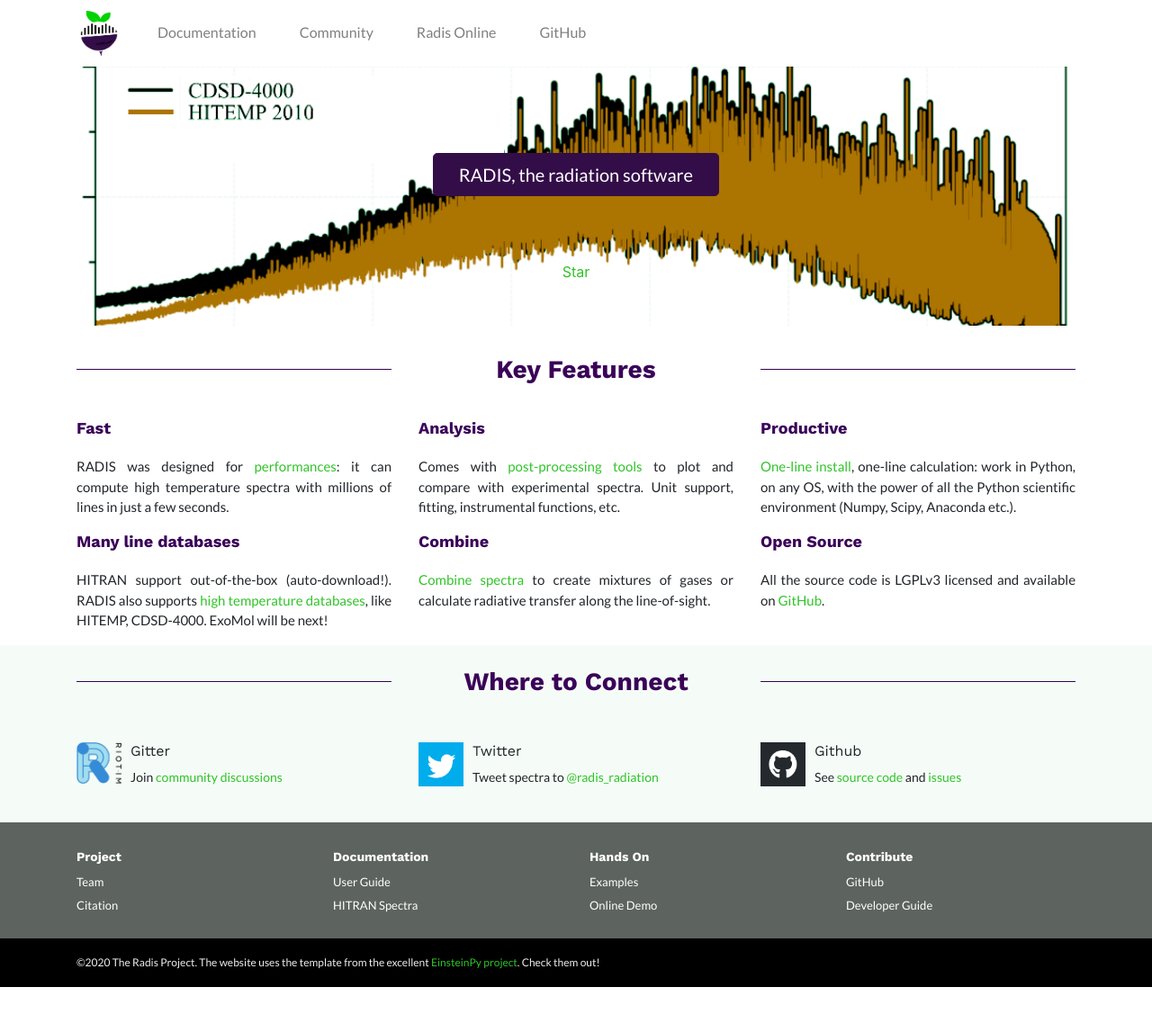
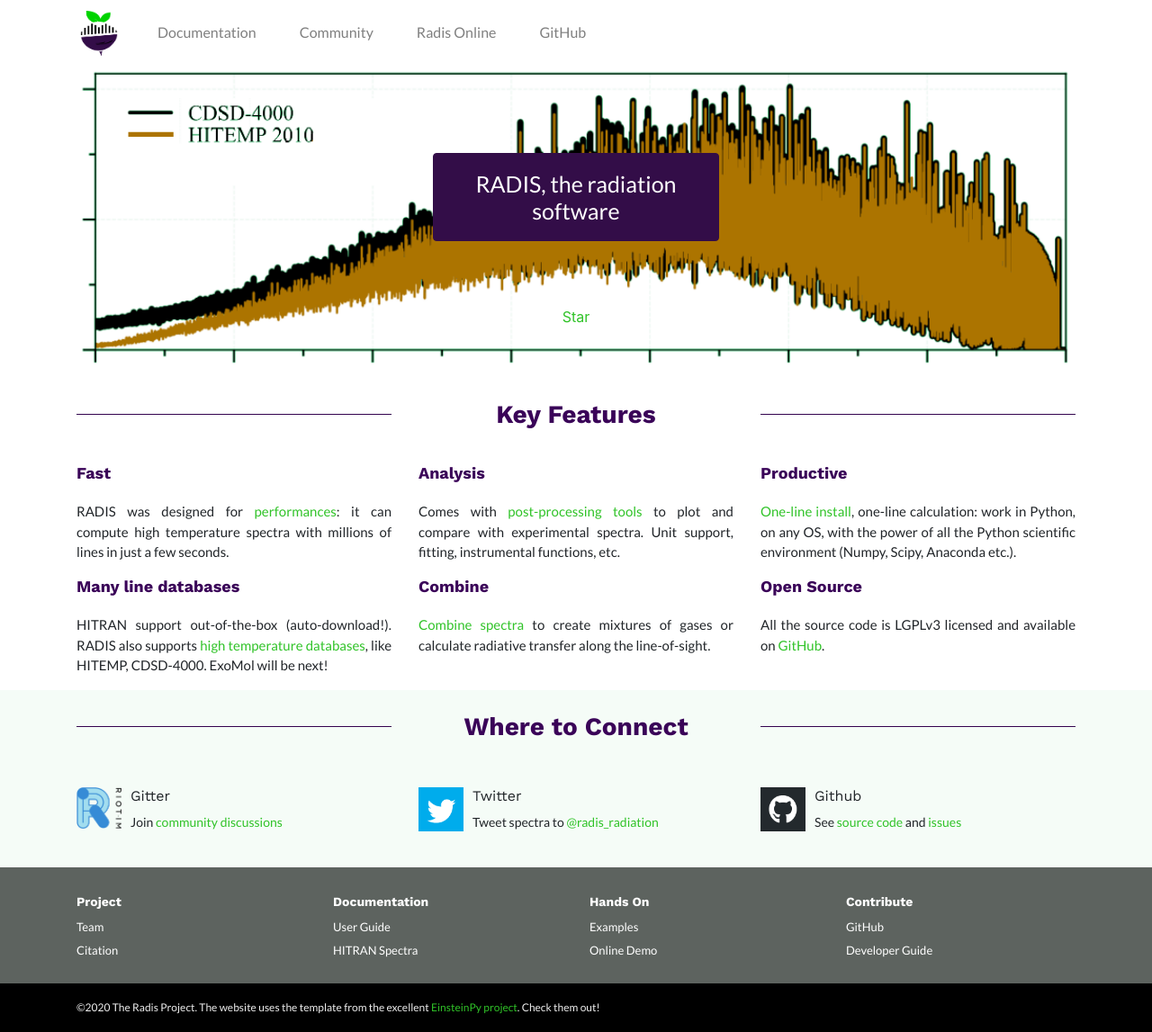
Before and after one commit to radis/radis.github.io, a Jekyll site: the page built from index.html, in a window 1280 px wide. Shown: the whole page at 90% size. Built offline with Jekyll 4.4.1, drawn with Linux system fonts in a browser that asks for light colours; before the commit the page ends 1097 px from its top, so only the background shows below that.

Commit message:
increased size of RADIS

```diff
--- a/_includes/hero.html
+++ b/_includes/hero.html
@@ -7,7 +7,7 @@
       <div class="row">
         <div class="col-lg-4 col-md-4 col-sm-4"></div>
         <div class="col-lg-4 col-md-6 col-sm-4">
-          <a class="btn btn-primary btn-lg btn-block" href="https://radis.readthedocs.io" role="button">RADIS, the radiation software</a>
+          <a class="btn btn-primary btn-block" href="https://radis.readthedocs.io" role="button">RADIS, the radiation software</a>
         <br>
         </div>
         <div class="col-4 col-md-4 col-sm-4"></div>
--- a/css/main.sass
+++ b/css/main.sass
@@ -104,6 +104,9 @@
     border-width: 2px
 
 .btn-primary
+  padding: 18px 28px;
+  font-size: 25px;
+  line-height: normal;
   color: #fff
   background-color: #330d48
   border-color: #330d48
```
